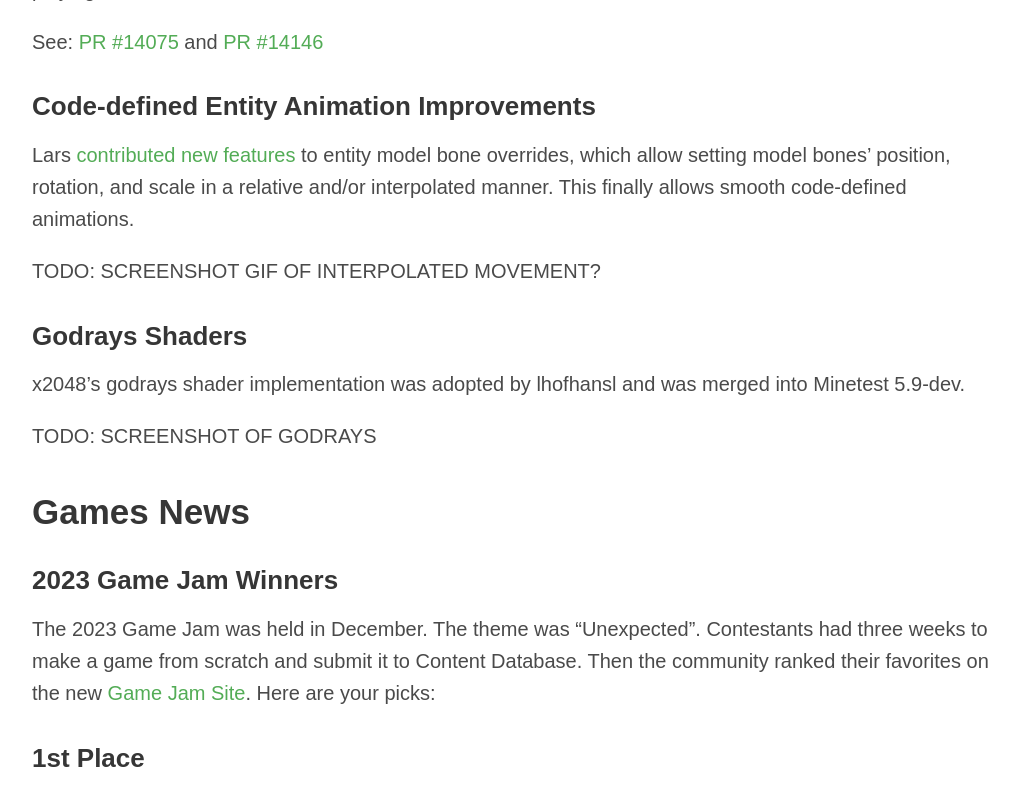
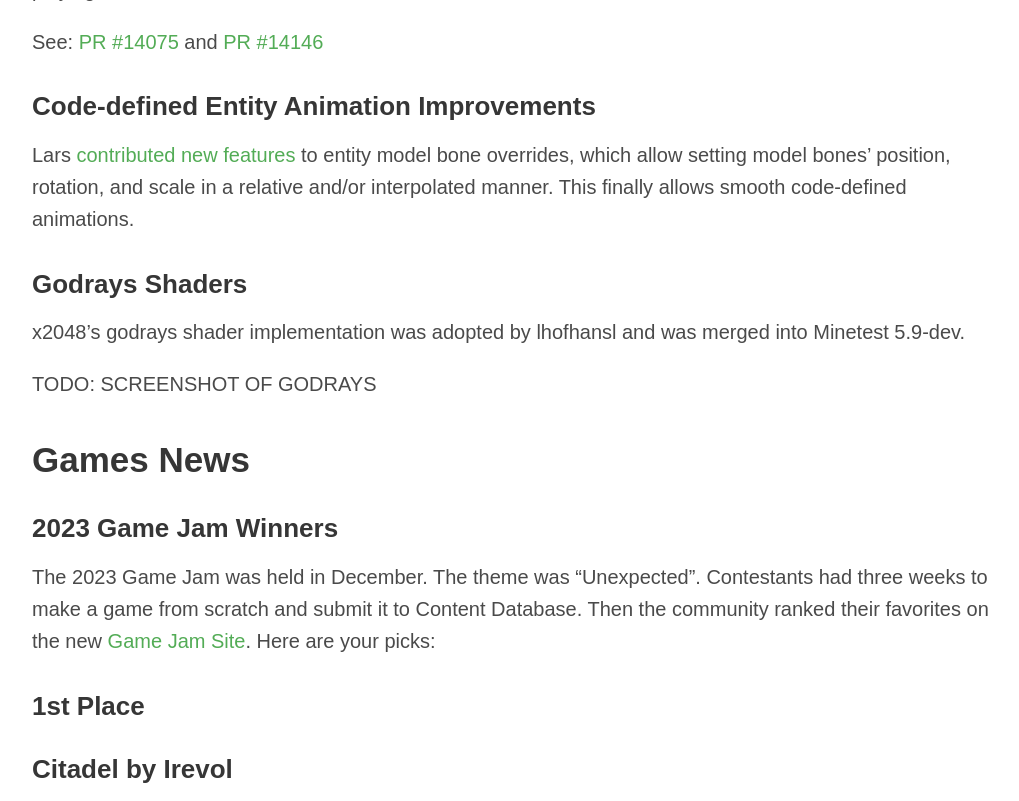
Before and after one commit to minetest/blog, a Jekyll site: the page built from _posts/2024-01-17-January.md, in a window 1280 px wide and 900 px high, scrolled down 1249 px, cut to the strip 0-801 px from the top of the window. Shown: the whole strip, without its empty margins (128-1147 px from the left). Built offline with Jekyll 4.4.1, drawn with Linux system fonts in a browser that asks for light colours.

Commit message:
Decide not to do screenshot of interp anim

```diff
--- a/_posts/2024-01-17-January.md
+++ b/_posts/2024-01-17-January.md
@@ -80,8 +80,6 @@
 Lars [contributed new features](https://github.com/minetest/minetest/pull/12388) to entity model bone overrides, which allow
 setting model bones' position, rotation, and scale in a relative and/or
 interpolated manner. This finally allows smooth code-defined animations.
-
-TODO: SCREENSHOT GIF OF INTERPOLATED MOVEMENT?
 
 ### Godrays Shaders
 
```
